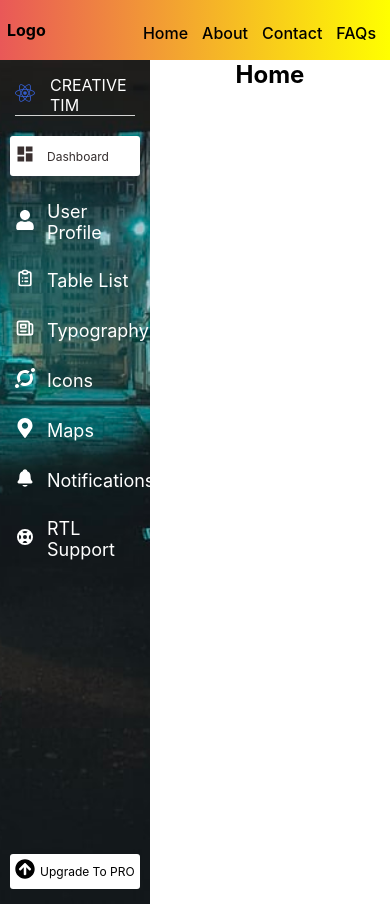
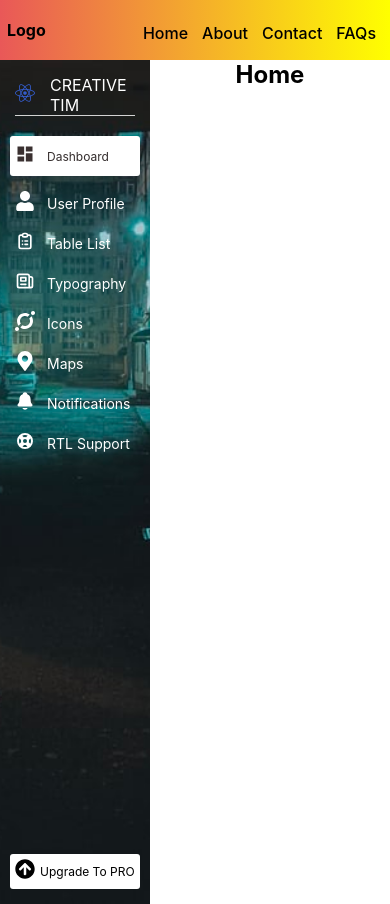
Before and after one commit to Zaibi727/Collection-of-Designs, a React (Create React App) app: page /home in a window 390 px wide. Built offline with nearby package versions, Linux system fonts and the light colour scheme.

Commit message:
Update sideBar.module.css

```diff
--- a/src/components/sideBar/sideBar.module.css
+++ b/src/components/sideBar/sideBar.module.css
@@ -311,4 +311,12 @@
     left: 150px;
     width: calc(100% - 150px);
 }
+.link{
+    font-size: 14px;
 }
+.SideNavUl li{
+    margin-bottom: 15px;
+
+
+}
+}
```
